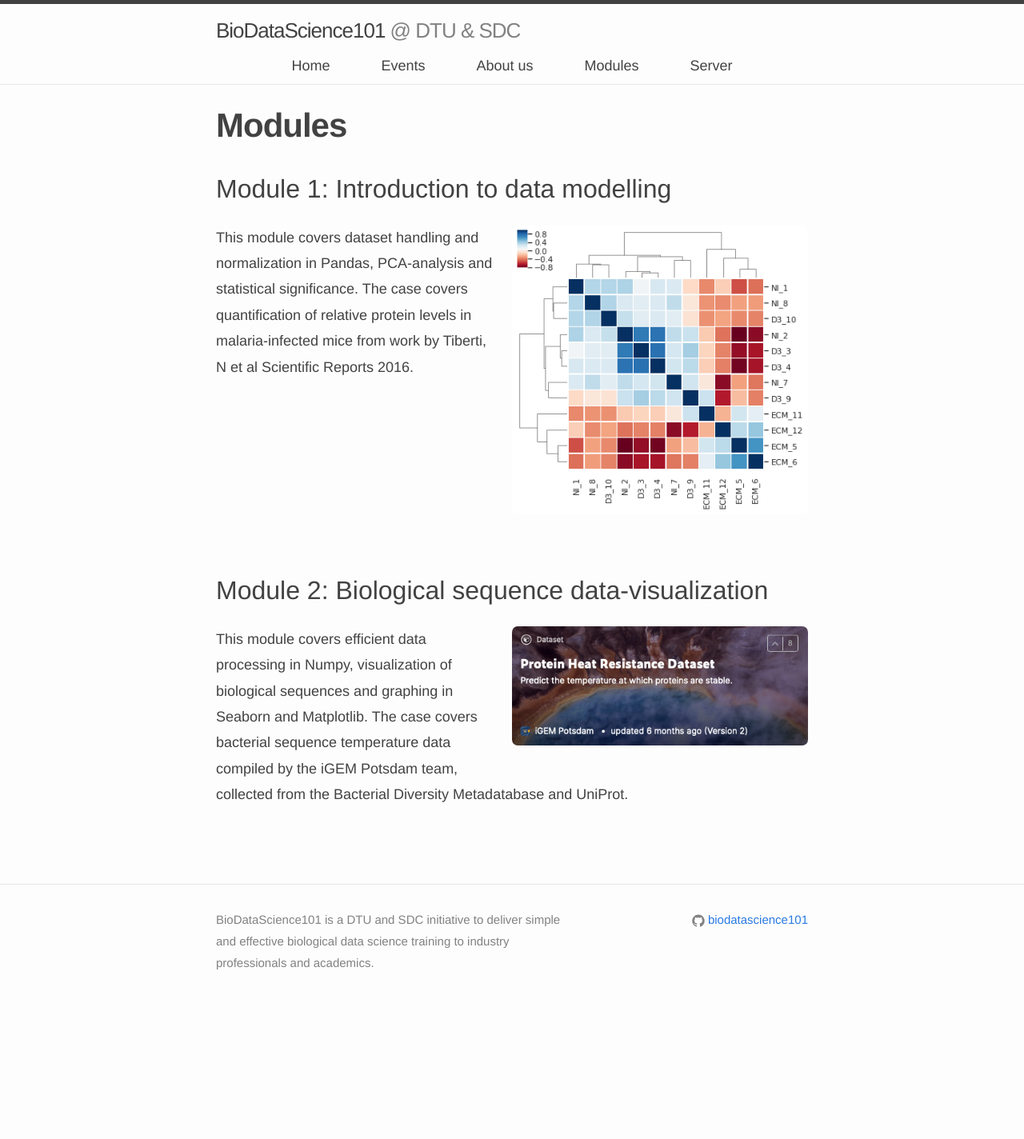
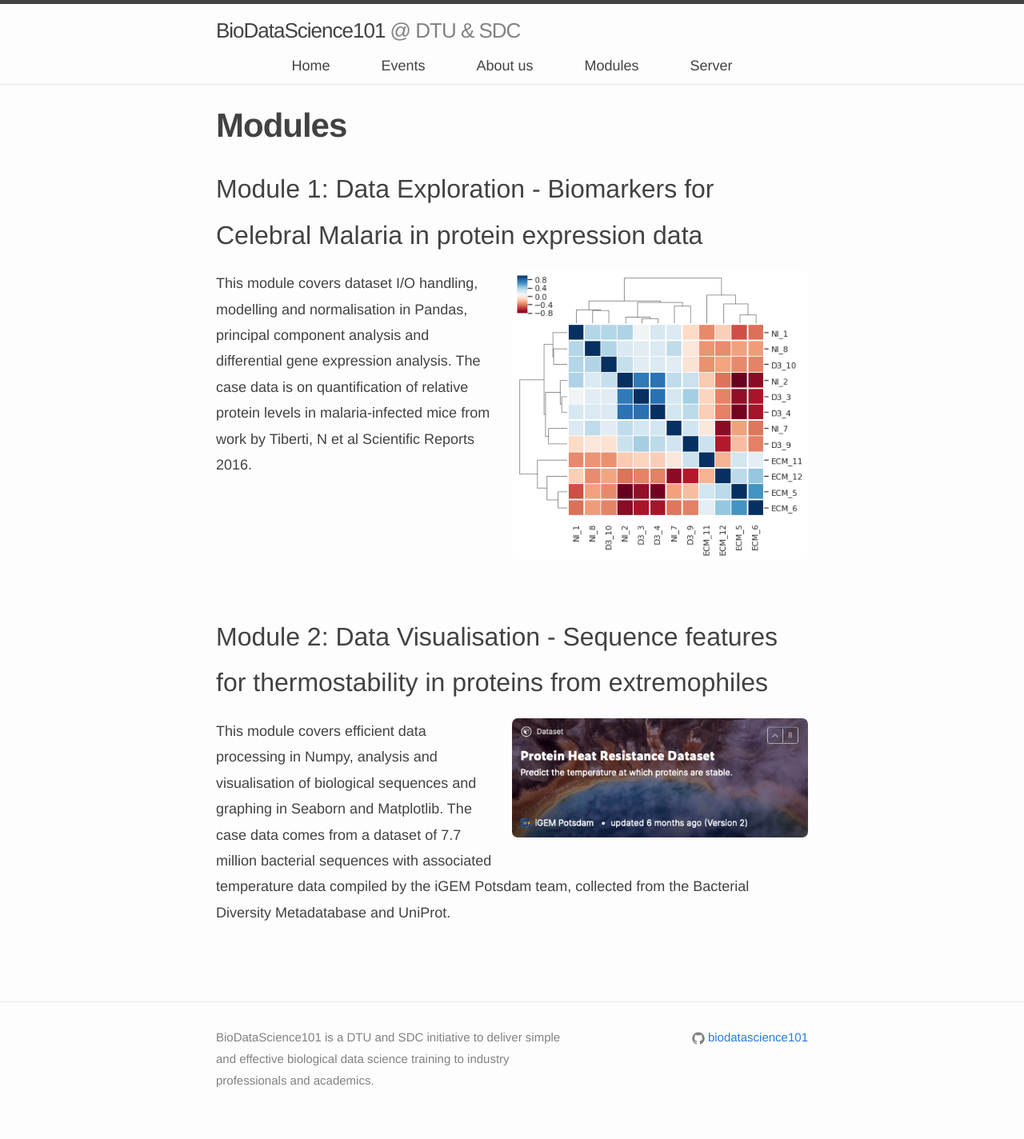
Before and after one commit to biodatascience101/BioDataScience101.github.io, a Jekyll site: the page built from _pages/Modules/index.md, in a window 1280 px wide. Shown: the whole page at 80% size. Built offline with Jekyll 4.4.1, drawn with Linux system fonts in a browser that asks for light colours; nearby versions of some CDN libraries; before the commit the page ends 1277 px from its top, so only the background shows below that.

Commit message:
Update projects.yml

```diff
--- a/_data/projects.yml
+++ b/_data/projects.yml
@@ -6,16 +6,18 @@
 #  assignees:
 #  #photo: projects/dhitsig.png
 
-- name: "Module 1: Introduction to data modelling"
+- name: "Module 1: Data Exploration - Biomarkers for Celebral Malaria in protein expression data"
   description: >
-    This module covers dataset handling and normalization in Pandas, PCA-analysis and statistical significance. The case covers quantification of relative protein levels in malaria-infected mice from work by Tiberti, N et al Scientific Reports 2016.
+    This module covers dataset I/O handling, modelling and normalisation in Pandas, principal component analysis and differential gene expression analysis.
+    The case data is on quantification of relative protein levels in malaria-infected mice from work by Tiberti, N et al Scientific Reports 2016.
 
 
   photo: projects/module_1.png
 
-- name: "Module 2: Biological sequence data-visualization"
+- name: "Module 2: Data Visualisation - Sequence features for thermostability in proteins from extremophiles"
   description: >
-    This module covers efficient data processing in Numpy, visualization of biological sequences and graphing in Seaborn and Matplotlib. The case covers bacterial sequence temperature data compiled by the iGEM Potsdam team, collected from the Bacterial Diversity Metadatabase and UniProt.
+    This module covers efficient data processing in Numpy, analysis and visualisation of biological sequences and graphing in Seaborn and Matplotlib.
+    The case data comes from a dataset of 7.7 million bacterial sequences with associated temperature data compiled by the iGEM Potsdam team, collected from the Bacterial Diversity Metadatabase and UniProt.
 
 
   photo: projects/module_2.png
```
